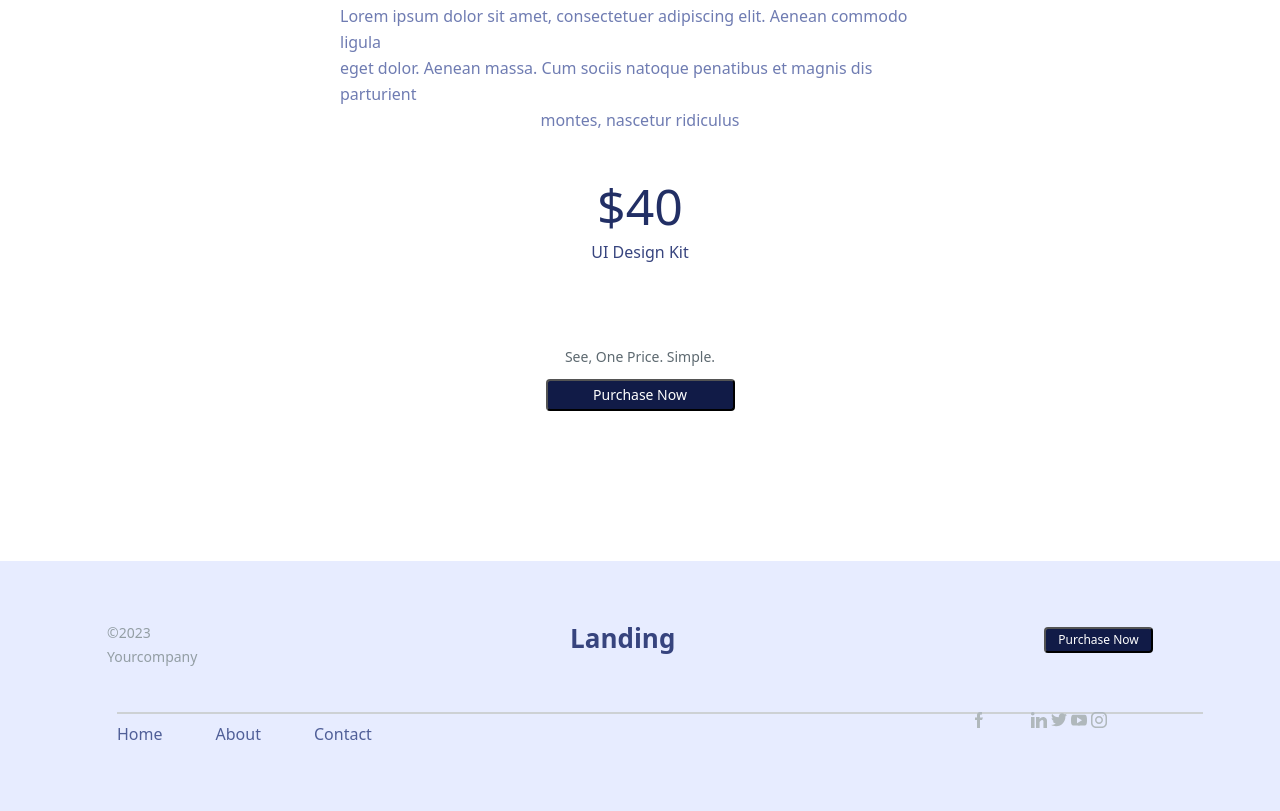
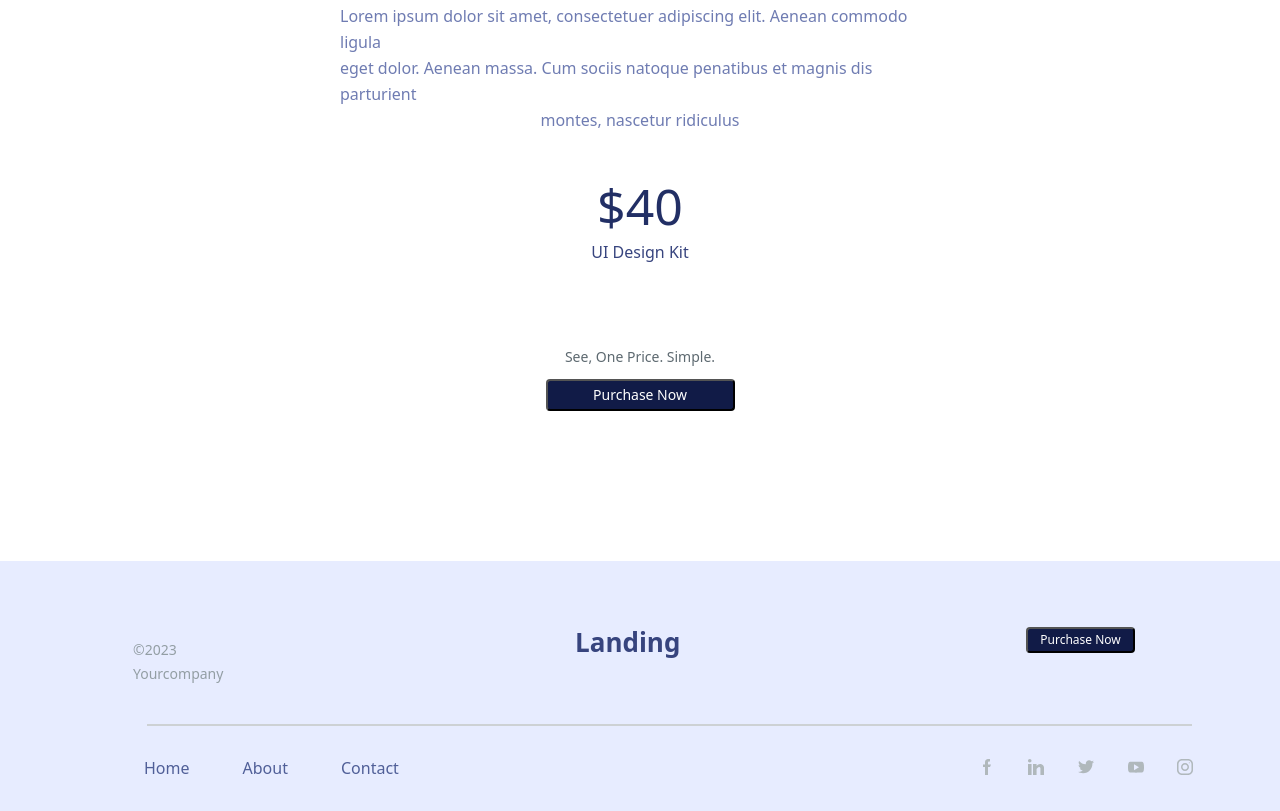
Before and after one commit to illah-codes/Landing, a plain HTML site: page index.html in a window 1280 px wide. Shown: the part 3651-4462 px from the top of the page. Drawn offline with Linux system fonts and the light colour scheme; a web font is replaced by a local one.

Commit message:
new update

```diff
--- a/styles.css
+++ b/styles.css
@@ -411,9 +411,8 @@ button {
 }
 
 .copy {
-    position: relative;
-    top: 60px;
-    right: 50px;
+    margin-top: 77px;
+    margin-left: -45px;
     font-size: 14px;
     height: 24px;
     width: 134px;
@@ -424,10 +423,9 @@ button {
 }
 
 .and{
-    position: relative;
-    top: 40px;
+    margin-top: 62px;
     font-size: 26px;
-    left: -35px;
+    margin-left: -48px;
     height: 38px;
     width: 95px;
     color: #37447E;
@@ -439,9 +437,8 @@ button {
 .pon {
     width: 109px;
     height: 26px;
-    position: relative;
-    top: 66px;
-    left: 30px;
+    margin-top: 66px;
+    margin-right: -33px;
     font-family: system-ui, -apple-system, BlinkMacSystemFont, 'Segoe UI', Roboto, Oxygen, Ubuntu, Cantarell, 'Open Sans', 'Helvetica Neue', sans-serif;
     border-radius: 4px;
     background: #111B47;
@@ -453,30 +450,24 @@ button {
 }
 
 .line {
-    width: 1086px;
+    width: 1045px;
     height: 1px;
-    position: relative;
-    top: 78px;
-    left: 117px;
+    margin-top: 45px;
+    margin-left: 147px;
     border: 1px solid #CDD1D4;
 }
 
 .muss{
-    position: relative;
     width: 260px;
-    left: 117px;
-    top: 86px;
-    bottom: 75px;
+    margin-left: 144px;
+    margin-top: 30px;
     height: 36px;
 }
 
 .last {
-    position: relative;
-    top: 40px;
-    left: 1011px;
+        width: 282px;
+        margin-top: -33px;
+        display: flex;
+        justify-content: space-evenly;
+        margin-left: 945px;
 }
-
-.rop {
-    position: relative;
-    right: 40px;
-}
```
